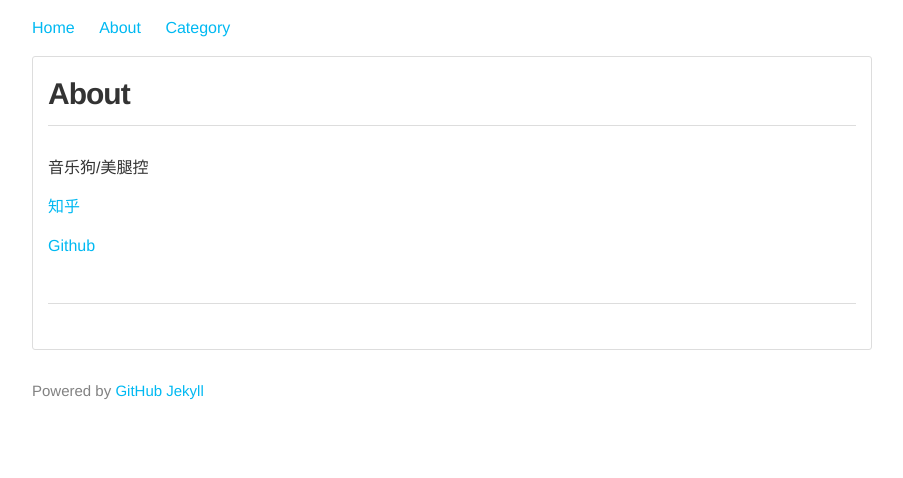
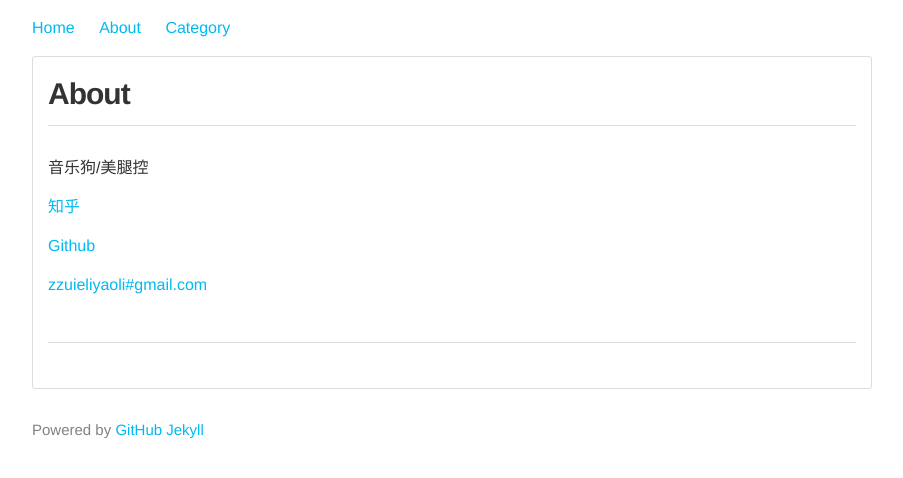
Before and after one commit to yanglh13/zzuieliyaoli.github.io, a Jekyll site: the page built from about.md, in a window 1280 px wide. Shown: the top 478 px of the page, without its empty margins (188-1091 px from the left). Built offline with Jekyll 4.4.1, drawn with Linux system fonts in a browser that asks for light colours; comment, search, counter and statistics services are not loaded.

Commit message:
add mail address

```diff
--- a/about.md
+++ b/about.md
@@ -9,3 +9,5 @@ permalink: /about/
 [知乎](https://www.zhihu.com/people/zzuieliyaoli)
 
 [Github](https://github.com/zzuieliyaoli)
+
+<a href="mailto:zzuieliyaoli@gmail.com">zzuieliyaoli#gmail.com</a>
```
